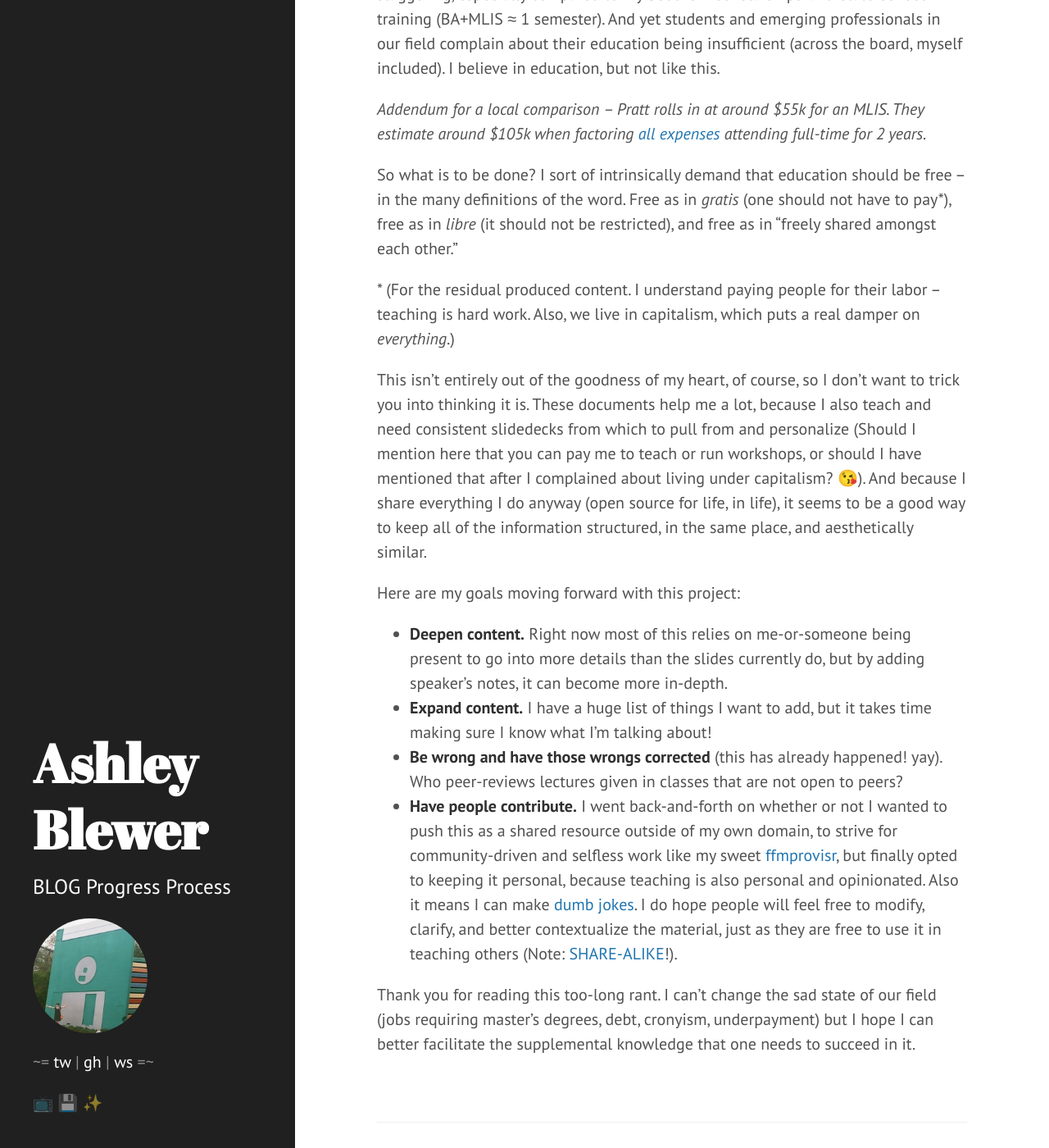
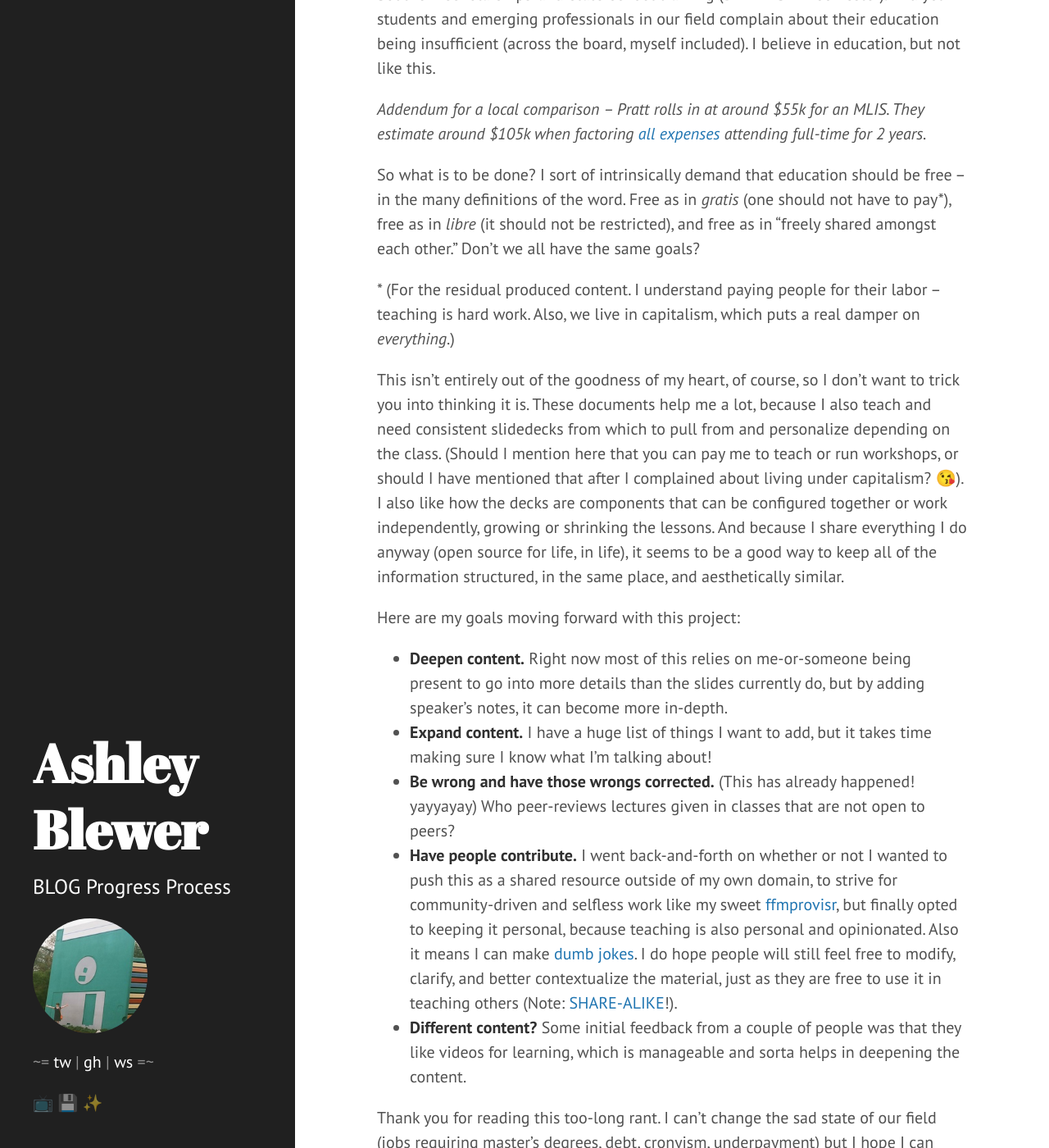
Before and after one commit to ablwr/ablwr.github.io, a Jekyll site: the page built from _posts/2017-12-22-introducing-training-for-audiovisual-preservation.md, in a window 1280 px wide and 1400 px high, scrolled down 1329 px. Shown: the whole window at 82% size. Built offline with Jekyll 4.4.1, drawn with Linux system fonts in a browser that asks for light colours; some of the changed text lies outside the part shown.

Commit message:
a few refinements before being ready ready

```diff
--- a/_posts/2017-12-22-introducing-training-for-audiovisual-preservation.md
+++ b/_posts/2017-12-22-introducing-training-for-audiovisual-preservation.md
@@ -23,21 +23,22 @@ What do I hope to achieve with this? I want to:
 
 This field has a gatekeeper problem. Conferences are a wonderful way to meet colleagues and learn about the field, but they are prohibitively expensive, requiring registration fees, hotel fees, travel costs, and time taken off of work. And many conferences still do not put their material online for free betterment of the field broadly, so not only is the networking value lost to those who can't afford to attend, the educational value is also lost.
 
-[Local audiovisual archiving training, art+tech training, or conservation training](https://www.nyu.edu/students/student-information-and-resources/bills-payments-and-refunds/tuition-and-fee-rates/2017-2018/tisch-school-of-the-arts-graduate-2017-2018.html) is up to ~$118,052 (not including rent and other costs for 2 years), which is a salary that few in our field will achieve, even at the top of their careers. This number is utterly staggering, especially compared to my Southern scholarships-and-state-school training (BA+MLIS ≈ 1 semester). And yet students and emerging professionals in our field complain about their education being insufficient (across the board, myself included). I believe in education, but not like this.
+[Local audiovisual archiving training](https://www.nyu.edu/students/student-information-and-resources/bills-payments-and-refunds/tuition-and-fee-rates/2017-2018/tisch-school-of-the-arts-graduate-2017-2018.html) is up to ~$118,052 (not including rent and other costs for 2 years), which is a salary that few in our field will achieve, even at the top of their careers. This number is utterly staggering, especially compared to my Southern scholarships-and-state-school training (BA+MLIS ≈ 1 semester). And yet students and emerging professionals in our field complain about their education being insufficient (across the board, myself included). I believe in education, but not like this.
 
 *Addendum for a local comparison -- Pratt rolls in at around $55k for an MLIS. They estimate around $105k when factoring [all expenses](https://www.pratt.edu/uploads/cost_of_attendance_-_graduate_2017-2018_2_2.pdf) attending full-time for 2 years.*
 
-So what is to be done? I sort of intrinsically demand that education should be free -- in the many definitions of the word. Free as in *gratis* (one should not have to pay\*), free as in *libre* (it should not be restricted), and free as in "freely shared amongst each other."
+So what is to be done? I sort of intrinsically demand that education should be free -- in the many definitions of the word. Free as in *gratis* (one should not have to pay\*), free as in *libre* (it should not be restricted), and free as in "freely shared amongst each other." Don't we all have the same goals?
 
 \* (For the residual produced content. I understand paying people for their labor -- teaching is hard work. Also, we live in capitalism, which puts a real damper on *everything*.)
 
-This isn't entirely out of the goodness of my heart, of course, so I don't want to trick you into thinking it is. These documents help me a lot, because I also teach and need consistent slidedecks from which to pull from and personalize (Should I mention here that you can pay me to teach or run workshops, or should I have mentioned that after I complained about living under capitalism? 😘). And because I share everything I do anyway (open source for life, in life), it seems to be a good way to keep all of the information structured, in the same place, and aesthetically similar.
+This isn't entirely out of the goodness of my heart, of course, so I don't want to trick you into thinking it is. These documents help me a lot, because I also teach and need consistent slidedecks from which to pull from and personalize depending on the class. (Should I mention here that you can pay me to teach or run workshops, or should I have mentioned that after I complained about living under capitalism? 😘). I also like how the decks are components that can be configured together or work independently, growing or shrinking the lessons. And because I share everything I do anyway (open source for life, in life), it seems to be a good way to keep all of the information structured, in the same place, and aesthetically similar.
 
 Here are my goals moving forward with this project:
 
 - **Deepen content.** Right now most of this relies on me-or-someone being present to go into more details than the slides currently do, but by adding speaker's notes, it can become more in-depth.
 - **Expand content.** I have a huge list of things I want to add, but it takes time making sure I know what I'm talking about!
-- **Be wrong and have those wrongs corrected** (this has already happened! yay). Who peer-reviews lectures given in classes that are not open to peers?
-- **Have people contribute.** I went back-and-forth on whether or not I wanted to push this as a shared resource outside of my own domain, to strive for community-driven and selfless work like my sweet [ffmprovisr](https://amiaopensource.github.io/ffmprovisr/), but finally opted to keeping it personal, because teaching is also personal and opinionated. Also it means I can make [dumb jokes](https://twitter.com/thomasgpadilla/status/943504221562748928). I do hope people will feel free to modify, clarify, and better contextualize the material, just as they are free to use it in teaching others (Note: [SHARE-ALIKE](https://creativecommons.org/licenses/by-sa/4.0/)!).
+- **Be wrong and have those wrongs corrected.** (This has already happened! yayyayay) Who peer-reviews lectures given in classes that are not open to peers?
+- **Have people contribute.** I went back-and-forth on whether or not I wanted to push this as a shared resource outside of my own domain, to strive for community-driven and selfless work like my sweet [ffmprovisr](https://amiaopensource.github.io/ffmprovisr/), but finally opted to keeping it personal, because teaching is also personal and opinionated. Also it means I can make [dumb jokes](https://twitter.com/thomasgpadilla/status/943504221562748928). I do hope people will still feel free to modify, clarify, and better contextualize the material, just as they are free to use it in teaching others (Note: [SHARE-ALIKE](https://creativecommons.org/licenses/by-sa/4.0/)!).
+- **Different content?** Some initial feedback from a couple of people was that they like videos for learning, which is manageable and sorta helps in deepening the content.
 
 Thank you for reading this too-long rant. I can't change the sad state of our field (jobs requiring master's degrees, debt, cronyism, underpayment) but I hope I can better facilitate the supplemental knowledge that one needs to succeed in it.
```
